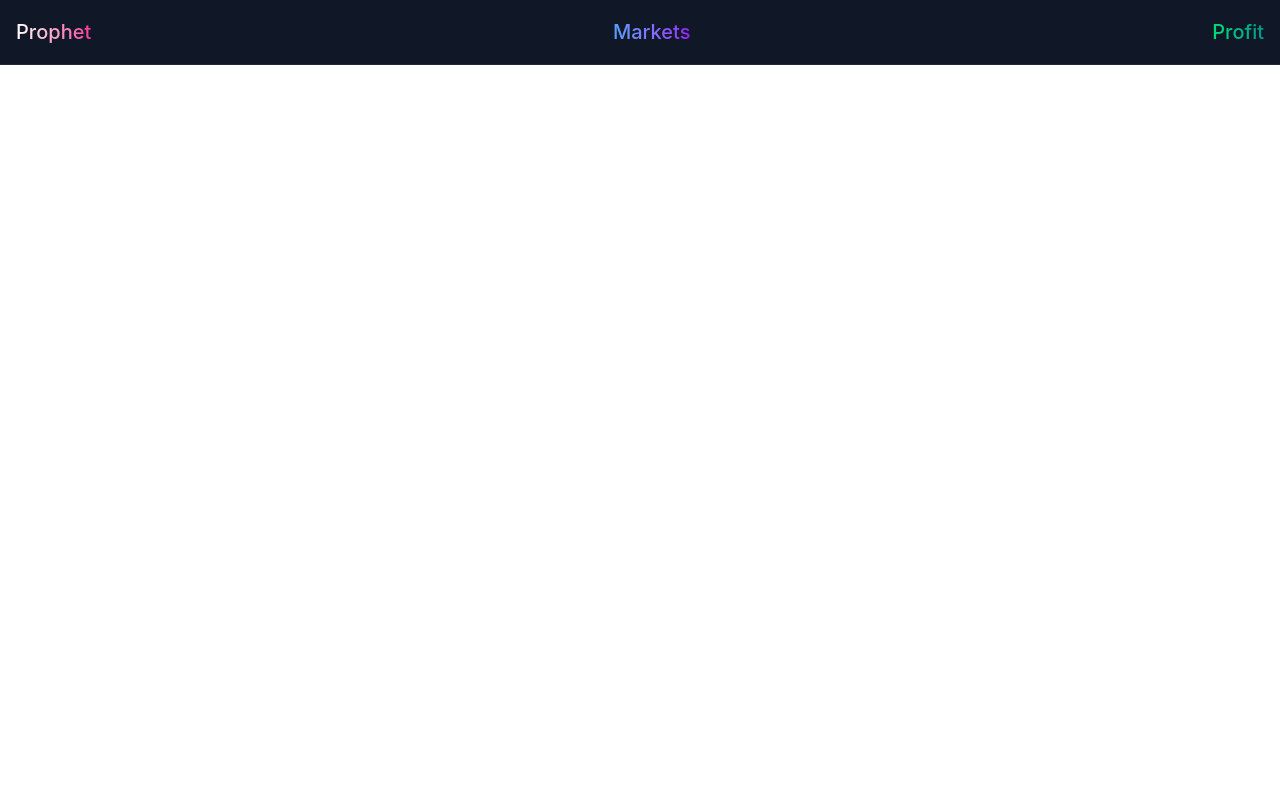
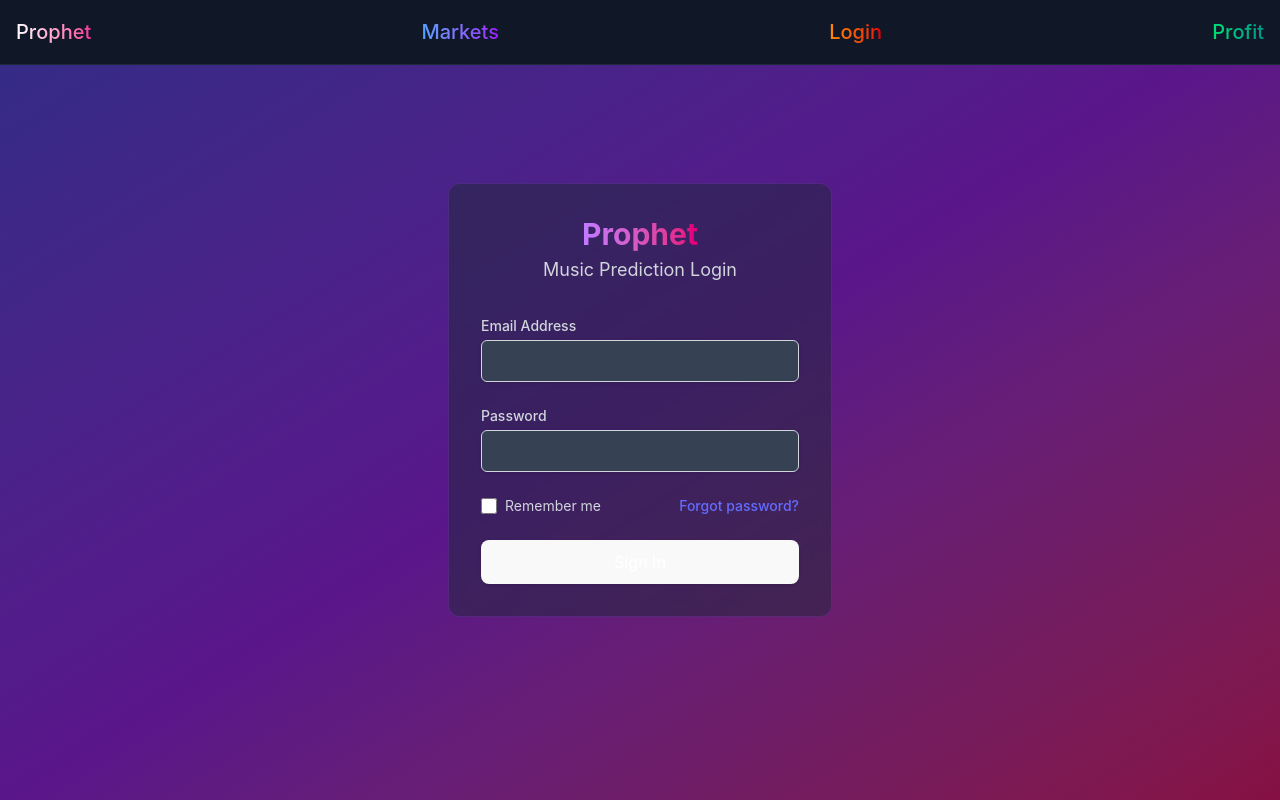
Before and after one commit to Madhavan113/Prophet, a React (Vite) app in the folder frontend/Prophet-vite-project/: page /login in a window 1280 px wide. Built offline with nearby package versions, Linux system fonts and the light colour scheme.

Commit message:
Login page

```diff
--- a/frontend/Prophet-vite-project/src/App.jsx
+++ b/frontend/Prophet-vite-project/src/App.jsx
@@ -1,24 +1,24 @@
 // src/App.js
 import React from 'react';
-import { Routes, Route } from 'react-router-dom';
+import { BrowserRouter as Router, Routes, Route } from 'react-router-dom';
 import Navbar from './Components/Navbar';
 import Home from './pages/Landing.jsx';
-import testing from './pages/testing.jsx';
-// import About from './pages/About';
-// import Contact from './pages/Contact';
+import Markets from './pages/Markets.jsx'; // if applicable
+import Login from './pages/Login.jsx'; // Make sure the path and filename are correct
 
 function App() {
   return (
-    <div>
+    <Router>
       <Navbar />
-      <div style={{ padding: '1rem' }}>
+      <div style={{ padding: '1rem', paddingTop: '4rem' }}> {/* Adjust to avoid navbar overlap */}
         <Routes>
           <Route path="/" element={<Home />} />
-          {/* {/* <Route path="/about" element={<About />} /> */}
-          <Route path="/contact" element={<testing />} />
+          <Route path="/markets" element={<Markets />} />
+          <Route path="/login" element={<Login />} /> {/* This route renders the login page */}
+          {/* Add other routes as needed */}
         </Routes>
       </div>
-    </div>
+    </Router>
   );
 }
 
--- a/frontend/Prophet-vite-project/src/Components/Navbar.jsx
+++ b/frontend/Prophet-vite-project/src/Components/Navbar.jsx
@@ -31,6 +31,18 @@ const Navbar = () => {
             Markets
           </Link>
 
+          {/* Right side - Login Link */}
+          <Link
+            to="/login"
+            className="text-xl font-bold bg-gradient-to-r from-orange-400 to-red-600 bg-clip-text text-transparent"
+            style={{
+              WebkitTextFillColor: 'transparent', // Ensures the gradient is visible
+              textDecoration: 'none', // Removes default link styling
+            }}
+          >
+            Login
+          </Link>
+
           {/* Right side - Profit with green-to-teal gradient */}
           <Link
             to="/about"
--- a/frontend/Prophet-vite-project/src/main.jsx
+++ b/frontend/Prophet-vite-project/src/main.jsx
@@ -9,6 +9,7 @@ import Landing from './pages/Landing.jsx'; // Example page
 import testing from './pages/testing.jsx'; // Example page
 import Crypto from './pages/CryptoPort.jsx';
 import Markets from './pages/Markets.jsx';
+import Login from './pages/Login.jsx';
 import './index.css';
 
 const container = document.getElementById('root');
@@ -24,6 +25,7 @@ root.render(
           <Route path="/" element={<Landing />} /> {/* Home page */}
           <Route path="/about" element={<Crypto />} />
           <Route path="/markets" element={<Markets />} />
+          <Route path="/login" element={<Login />} />
           {/* <Route path="/settings" element={<Settings />} /> Settings page */}
           {/* <Route path="/profile" element={<Profile />} /> Profile page */}
         </Routes>
--- /dev/null
+++ b/frontend/Prophet-vite-project/src/pages/Login.jsx
@@ -0,0 +1,77 @@
+import React from 'react';
+import { User, Lock } from 'lucide-react';
+
+const Login = () => {
+  return (
+    <div className="fixed inset-0 min-h-screen w-full bg-gradient-to-br from-indigo-900 via-purple-900 to-pink-900 flex items-center justify-center">
+      <div className="bg-gray-800/50 backdrop-blur-sm rounded-xl p-8 w-96 border border-purple-500/20">
+        <div className="flex flex-col items-center justify-center mb-8">
+          <span className="text-3xl font-bold bg-gradient-to-r from-purple-400 to-pink-600 bg-clip-text text-transparent">
+            Prophet
+          </span>
+          <span className="mt-1 text-lg text-gray-300">Music Prediction Login</span>
+        </div>
+        <form className="space-y-6">
+          <div>
+            <label htmlFor="email" className="block text-sm font-medium text-gray-300">
+              Email Address
+            </label>
+            <div className="mt-1">
+              <input
+                type="email"
+                id="email"
+                name="email"
+                autoComplete="email"
+                required
+                className="appearance-none block w-full px-3 py-2 border border-gray-300 rounded-md shadow-sm placeholder-gray-400 bg-gray-700 text-white focus:outline-none focus:ring-purple-500 focus:border-purple-500"
+              />
+            </div>
+          </div>
+          <div>
+            <label htmlFor="password" className="block text-sm font-medium text-gray-300">
+              Password
+            </label>
+            <div className="mt-1">
+              <input
+                type="password"
+                id="password"
+                name="password"
+                autoComplete="current-password"
+                required
+                className="appearance-none block w-full px-3 py-2 border border-gray-300 rounded-md shadow-sm placeholder-gray-400 bg-gray-700 text-white focus:outline-none focus:ring-purple-500 focus:border-purple-500"
+              />
+            </div>
+          </div>
+          <div className="flex items-center justify-between">
+            <div className="flex items-center">
+              <input
+                id="remember-me"
+                name="remember-me"
+                type="checkbox"
+                className="h-4 w-4 text-purple-600 focus:ring-purple-500 border-gray-300 rounded"
+              />
+              <label htmlFor="remember-me" className="ml-2 block text-sm text-gray-300">
+                Remember me
+              </label>
+            </div>
+            <div className="text-sm">
+              <a href="#" className="font-medium text-purple-400 hover:text-purple-300">
+                Forgot password?
+              </a>
+            </div>
+          </div>
+          <div>
+            <button
+              type="submit"
+              className="w-full flex justify-center py-2 px-4 border border-transparent rounded-md shadow-sm text-sm font-medium text-white bg-purple-600 hover:bg-purple-700 focus:outline-none focus:ring-2 focus:ring-offset-2 focus:ring-purple-500"
+            >
+              Sign In
+            </button>
+          </div>
+        </form>
+      </div>
+    </div>
+  );
+};
+
+export default Login;
```
Also changed, not shown: 1 other file (tests, documents, lock files or other folders).
